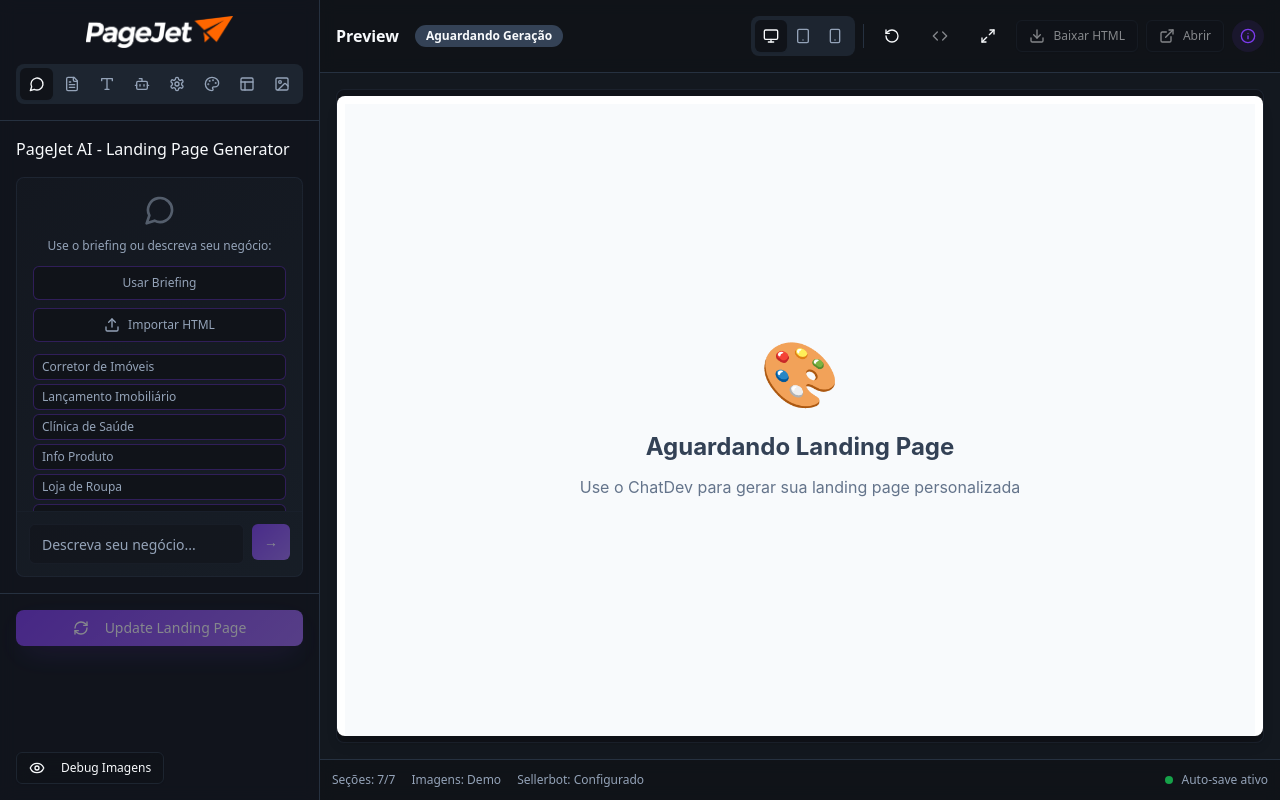
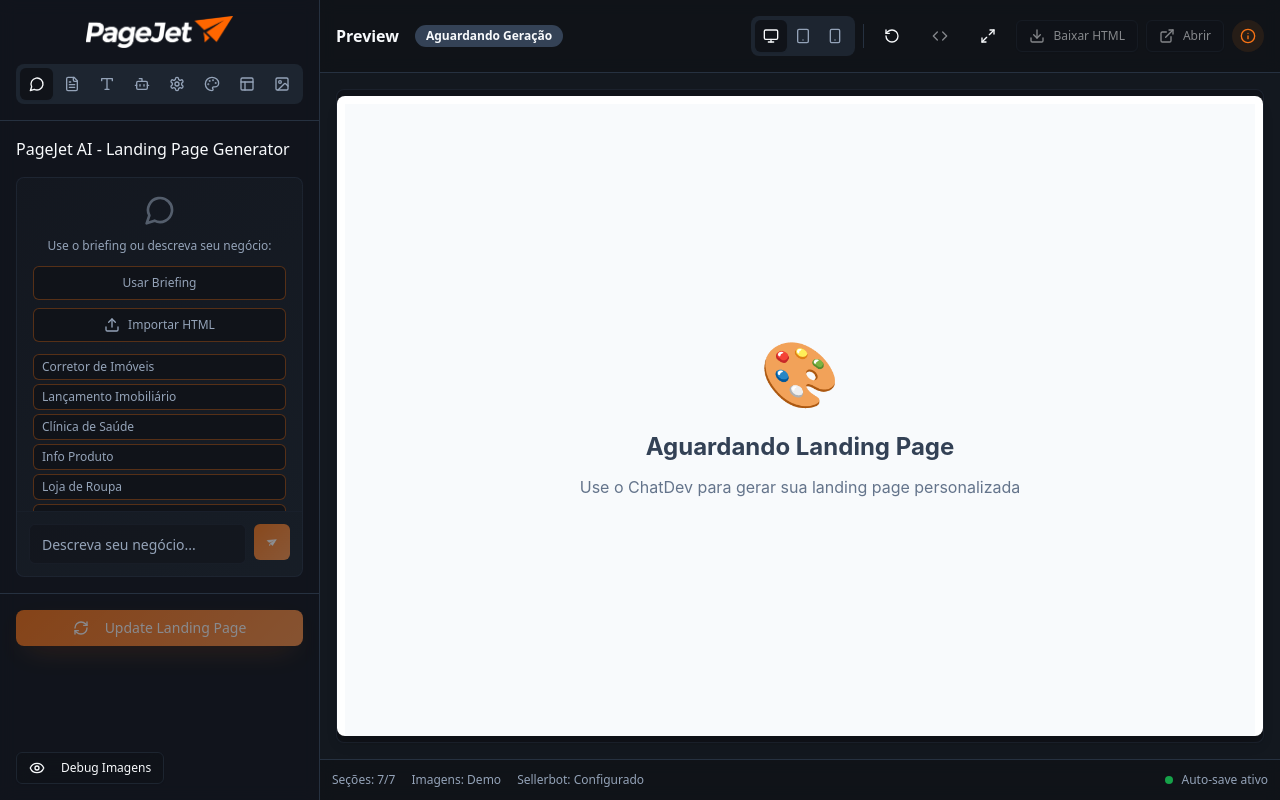
Before and after one commit to walter2161/dev-bot-landings-44, a React (Vite) app: page / in a window 1280 px wide. Built offline with nearby package versions, Linux system fonts and the light colour scheme.

Commit message:
Atualizar cores e ícone de envio
Atualiza as cores de destaque para laranja puro e substitui o ícone de envio de mensagem por um novo arquivo PNG.

```diff
--- a/src/components/Chat/SmartChat.tsx
+++ b/src/components/Chat/SmartChat.tsx
@@ -424,7 +424,7 @@ const SmartChat: React.FC<SmartChatProps> = ({ onLandingPageGenerated, briefingP
               {isGenerating ? (
                 <Loader2 className="h-3 w-3 animate-spin" />
               ) : (
-                '→'
+                <img src="/lovable-uploads/12744cdc-f88f-45dc-b85f-973a4ce5b6f5.png" alt="Send" className="h-3 w-3" />
               )}
             </Button>
           </div>
@@ -547,7 +547,7 @@ const SmartChat: React.FC<SmartChatProps> = ({ onLandingPageGenerated, briefingP
             {isGenerating ? (
               <Loader2 className="h-4 w-4 animate-spin" />
             ) : (
-              '→'
+              <img src="/lovable-uploads/12744cdc-f88f-45dc-b85f-973a4ce5b6f5.png" alt="Send" className="h-4 w-4" />
             )}
           </Button>
         </div>
--- a/src/index.css
+++ b/src/index.css
@@ -17,9 +17,9 @@ All colors MUST be HSL.
     --popover: 220 24% 10%;
     --popover-foreground: 210 40% 98%;
 
-    --primary: 262 83% 58%;
-    --primary-foreground: 210 40% 98%;
-    --primary-glow: 262 83% 68%;
+    --primary: 25 95% 53%;
+    --primary-foreground: 0 0% 100%;
+    --primary-glow: 25 95% 63%;
 
     --secondary: 215 25% 27%;
     --secondary-foreground: 210 40% 98%;
@@ -36,10 +36,10 @@ All colors MUST be HSL.
 
     --border: 215 25% 20%;
     --input: 215 25% 15%;
-    --ring: 262 83% 58%;
+    --ring: 25 95% 53%;
 
     /* ChatDev specific colors */
-    --chatdev-purple: 262 83% 58%;
+    --chatdev-purple: 25 95% 53%;
     --chatdev-green: 142 76% 36%;
     --chatdev-blue: 217 91% 60%;
     --chatdev-orange: 25 95% 53%;
```
Also changed, not shown: public/lovable-uploads/12744cdc-f88f-45dc-b85f-973a4ce5b6f5.png (added).
